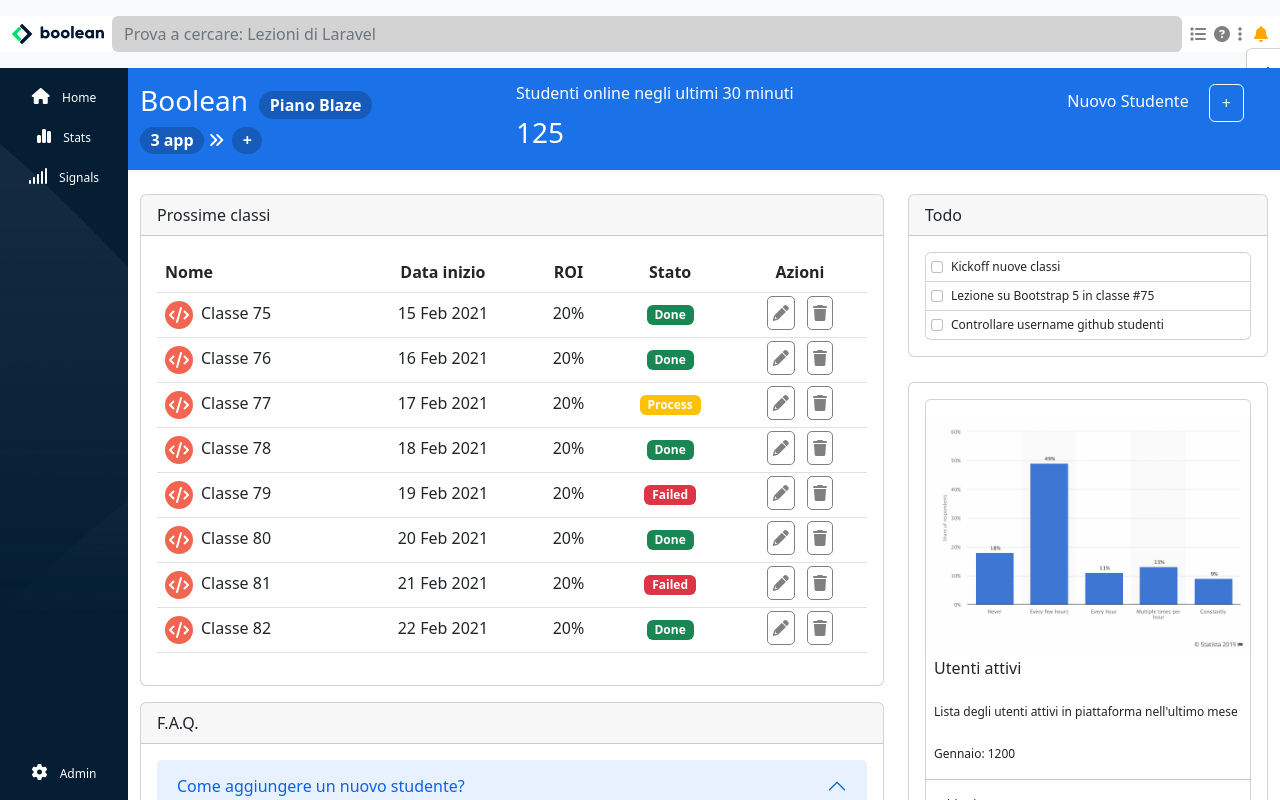
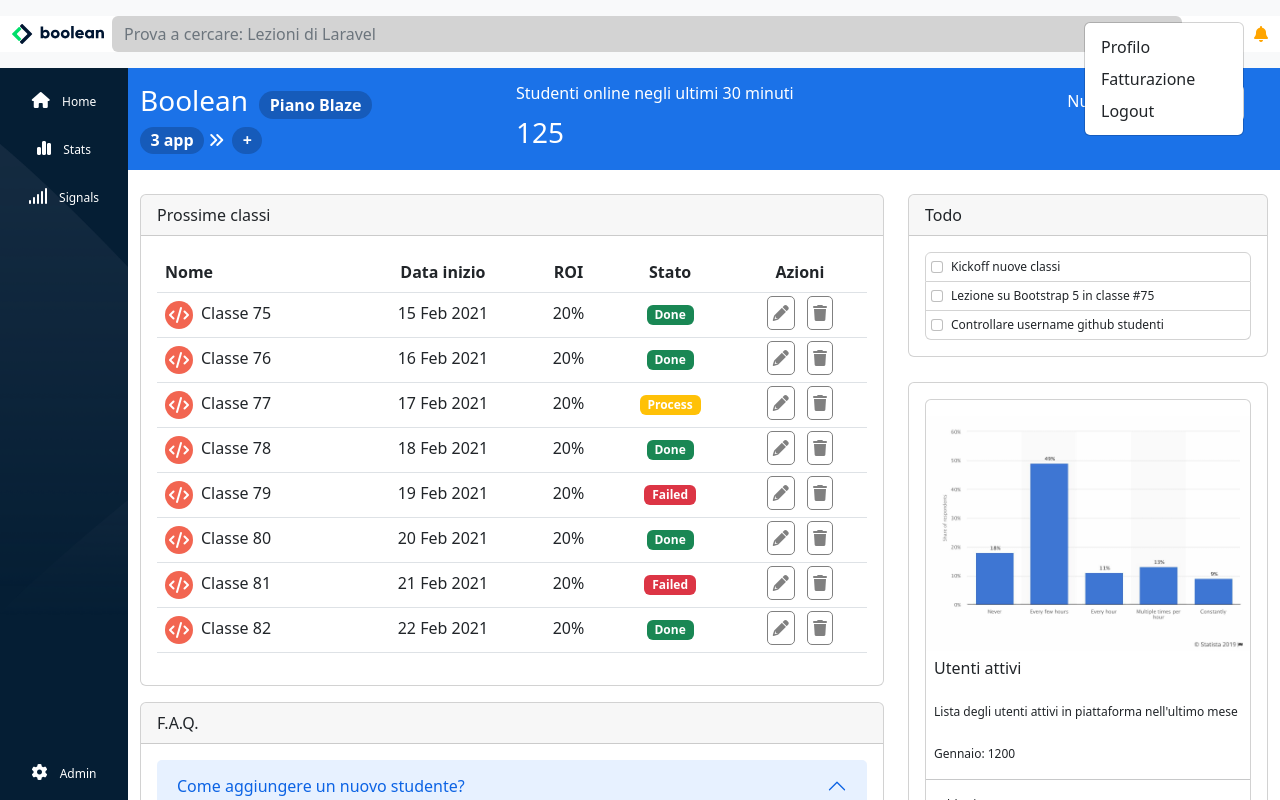
Before and after one commit to xGIANOx/html-css-bootstrap-dashboard, a plain HTML site: page index.html in a window 1280 px wide. Both pictures are taken after a click on the icon 1261 px from the left and 34 px from the top of the page. Drawn offline with nearby package versions, Linux system fonts and the light colour scheme.

Commit message:
[fix] dropdown [add] effects

```diff
--- a/assets/css/style.css
+++ b/assets/css/style.css
@@ -40,6 +40,7 @@
     position: fixed;
     top: 0;
     width: 100%;
+    overflow: visible;
 }
 
 .fa-bell{
@@ -66,6 +67,14 @@
     font-size: 1.5rem;
     color: white;
 }
+
+.sidebar_icons li{
+    padding: 0.25rem;
+}
+
+.sidebar_icons ul li:hover {
+    background-color: lightgray;
+  }
 
 /* content */
 
--- a/index.html
+++ b/index.html
@@ -13,7 +13,7 @@
 
     <nav class="navbar navbar-expand-lg bg-light max100 d-flex g-2 py-3">
 
-            <div class="container-fluid d-flex justify-content-between my_bg_white">
+            <div class="container-fluid my_bg_white">
 
               <img width="50px" class="max100 mobile_logo" src="./assets/img/mobile-logo.png" alt="">
 
@@ -29,19 +29,21 @@
                 <a href="#"><i class="fa-solid fa-ellipsis-vertical ps-1 pe-1"></i></a>
               </div>
 
-              <div class="dropdown ps-2">
+              <div class="dropstart ps-2">
 
                     <i class="fa-solid fa-bell" type="button" data-bs-toggle="dropdown" aria-expanded="false"></i>
 
                     <ul class="dropdown-menu">
-                    <li><a class="dropdown-item" href="#">Action</a></li>
-                    <li><a class="dropdown-item" href="#">Another action</a></li>
-                    <li><a class="dropdown-item" href="#">Something else here</a></li>
-                </ul>
+                        <li><a class="dropdown-item" href="#">Profilo</a></li>
+                        <li><a class="dropdown-item" href="#">Fatturazione</a></li>
+                        <li><a class="dropdown-item" href="#">Logout</a></li>
+                    </ul>
 
               </div>
             </div>
     </nav>
+    <!--/nav-->
+
 
     <main class="d-flex">
 
```
